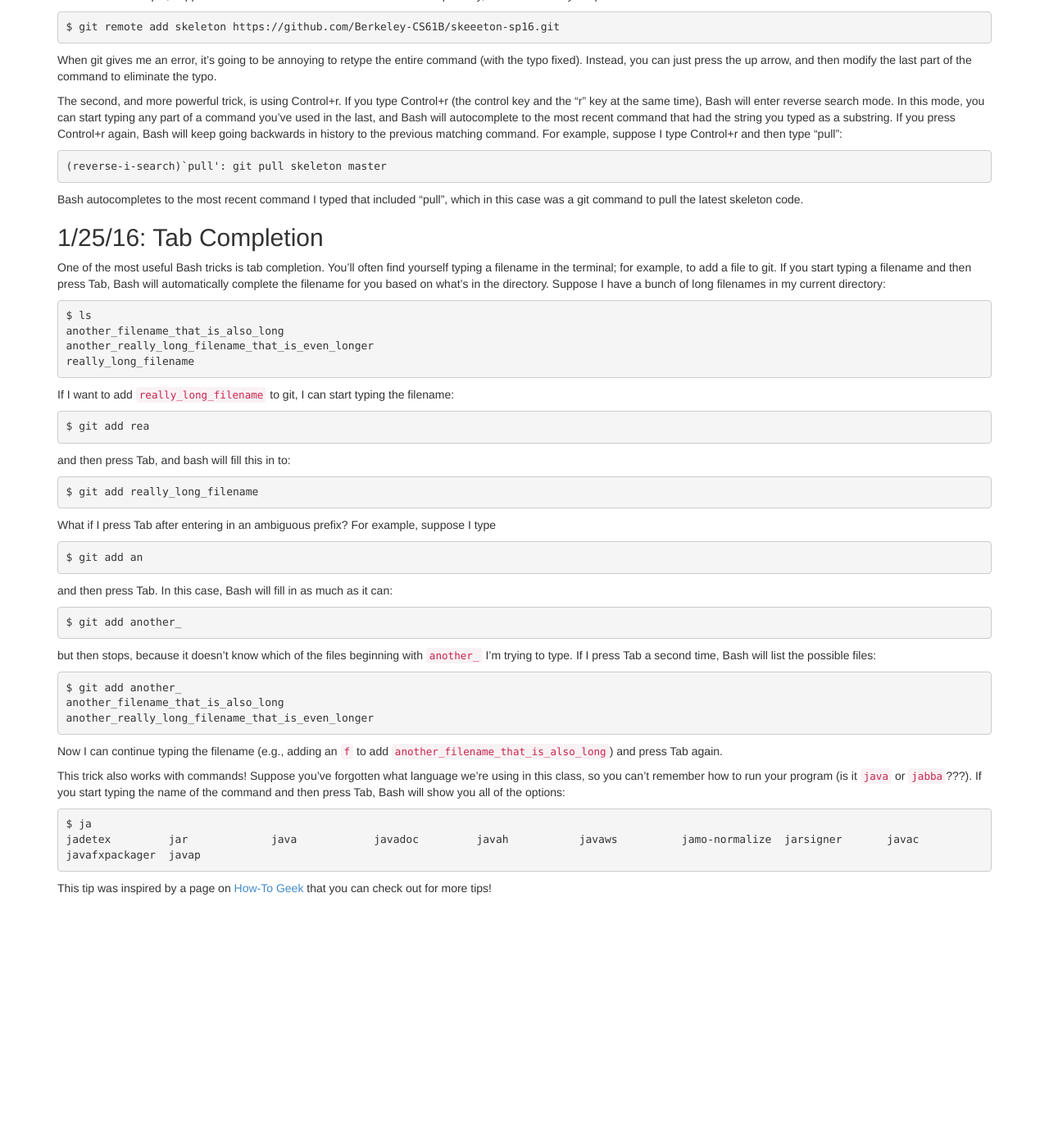
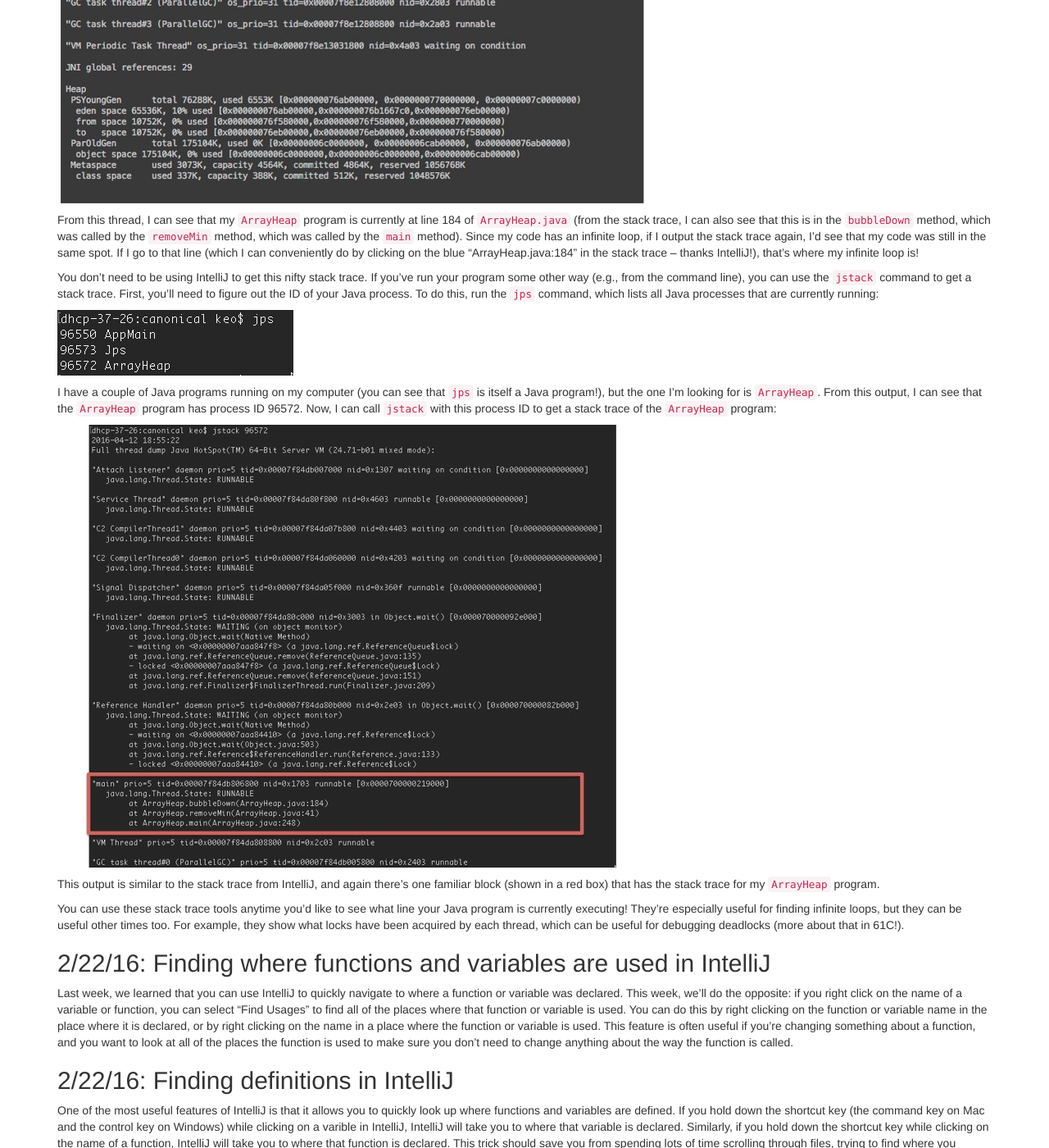
Before and after one commit to kayousterhout/61b, a Jekyll site: the page built from index.md, in a window 1280 px wide and 1400 px high, scrolled down 1175 px. Shown: the whole window at 82% size. Built offline with Jekyll 4.4.1, drawn with Linux system fonts in a browser that asks for light colours; before the commit the page ends 2278 px from its top, so only the background shows below that; some of the changed text lies outside the part shown.

Commit message:
Updated the past few weeks of tips.
The biggest one here is the infinite-loop-debugging tip.

```diff
--- a/index.md
+++ b/index.md
@@ -3,6 +3,44 @@ title: CS61B Tips and Tricks
 layout: default
 ---
 # CS61B Tips and Tricks
+
+## 4/4/16: Quickly finding infinite loops
+
+After a long tip hiatus due to midterm 2 and Spring Break, this week's tip is life-changing!  One common issue you'll run into is that you've written code that has an infinite loop.  In the past, you've probably debugged infinite loops using print-statement debugging: you add a bunch of print statements to your code to determine where the infinite loop is occurring.  This week's tip is a *much faster* way to determine where your code is stuck in an infinite loop.
+
+Suppose you've run a program that's stuck in an infinte loop.  First, I'll show how to use IntelliJ to debug infinite loops.  As an example, I'll run a buggy implementation of the `ArrayHeap` from lab 10.  My implementation has an infinite loop, so when I run `ArrayHeap`'s main method, it hangs after printing the original heap.  To figure out where the infinite loop is, I can click the camera icon that's at the left side of IntelliJ's "run" view (shown in the red circle below):
+
+![IntelliJ Stack Trace Button](figures/IntelliJ_StackTrace_Button.jpg)
+
+This causes IntelliJ to output a [stack trace](https://en.wikipedia.org/wiki/Stack_trace) for each thread that's currently running.  You'll see a bunch of output that looks like foreign goop (these are various background threads that the Java virtual machine has running), but you should see one block of output that looks familiar.  The familiar thread is shown in a red box below:
+
+![IntelliJ Stack Trace](figures/IntelliJ_StackTrace.jpg)
+
+From this thread, I can see that my `ArrayHeap` program is currently at line 184 of `ArrayHeap.java` (from the stack trace, I can also see that this is in the `bubbleDown` method, which was called by the `removeMin` method, which was called by the `main` method).  Since my code has an infinite loop, if I output the stack trace again, I'd see that my code was still in the same spot.  If I go to that line (which I can conveniently do by clicking on the blue "ArrayHeap.java:184" in the stack trace -- thanks IntelliJ!), that's where my infinite loop is!
+
+You don't need to be using IntelliJ to get this nifty stack trace.  If you've run your program some other way (e.g., from the command line), you can use the `jstack` command to get a stack trace.  First, you'll need to figure out the ID of your Java process.  To do this, run the `jps` command, which lists all Java processes that are currently running:
+
+![jps command output](figures/jps_output.jpg)
+
+I have a couple of Java programs running on my computer (you can see that `jps` is itself a Java program!), but the one I'm looking for is `ArrayHeap`.  From this output, I can see that the `ArrayHeap` program has process ID 96572.  Now, I can call `jstack` with this process ID to get a stack trace of the `ArrayHeap` program:
+
+![jstack command output](figures/jstack_command_output.jpg)
+
+This output is similar to the stack trace from IntelliJ, and again there's one familiar block (shown in a red box) that has the stack trace for my `ArrayHeap` program.
+
+You can use these stack trace tools anytime you'd like to see what line your Java program is currently executing!  They're especially useful for finding infinite loops, but they can be useful other times too.  For example, they show what locks have been acquired by each thread, which can be useful for debugging deadlocks (more about that in 61C!).
+
+## 2/22/16: Finding where functions and variables are used in IntelliJ
+
+Last week, we learned that you can use IntelliJ to quickly navigate to where a function or variable was declared.  This week, we'll do the opposite: if you right click on the name of a variable or function, you can select "Find Usages" to find all of the places where that function or variable is used.  You can do this by right clicking on the function or variable name in the place where it is declared, or by right clicking on the name in a place where the function or variable is used. This feature is often useful if you're changing something about a function, and you want to look at all of the places the function is used to make sure you don't need to change anything about the way the function is called.
+
+## 2/22/16: Finding definitions in IntelliJ
+
+One of the most useful features of IntelliJ is that it allows you to quickly look up where functions and variables are defined.  If you hold down the shortcut key (the command key on Mac and the control key on Windows) while clicking on a varible in IntelliJ, IntelliJ will take you to where that variable is declared.  Similarly, if you hold down the shortcut key while clicking on the name of a function, IntelliJ will take you to where that function is declared. This trick should save you from spending lots of time scrolling through files, trying to find where you defined a particular function or variable!
+
+## 2/15/16: Code Small
+
+This week's tip was about how to avoid debugging-hell with large projects by writing as little code as possible before testing to see if the code works.  It's described in more detail in the [introduction of the project 2 spec](http://cs61b.ug/sp16/materials/proj/proj2/proj2.html#introduction).
 
 ## 2/8/16: Style Tip: Changing IntelliJ's Color Scheme
 
```
Also changed, not shown: figures/IntelliJ_StackTrace.jpg (added), figures/IntelliJ_StackTrace_Button.jpg (added), figures/jps_output.jpg (added), figures/jstack_command_output.jpg (added).
